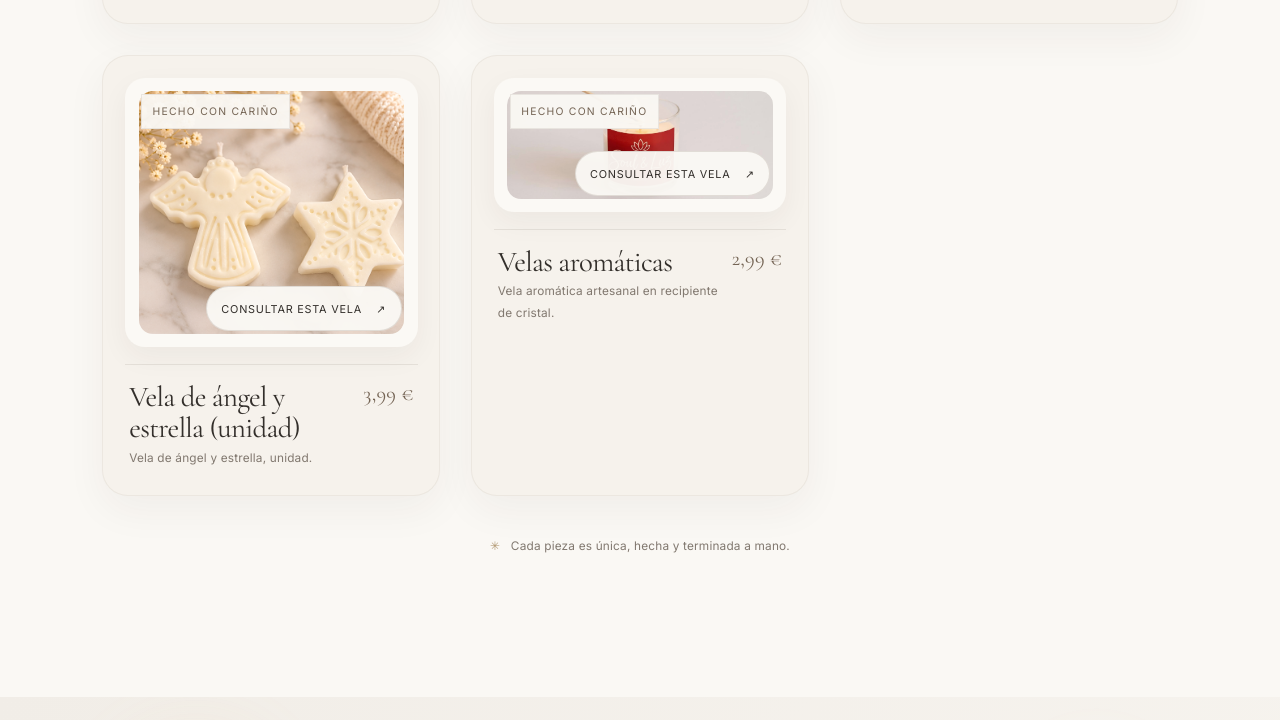
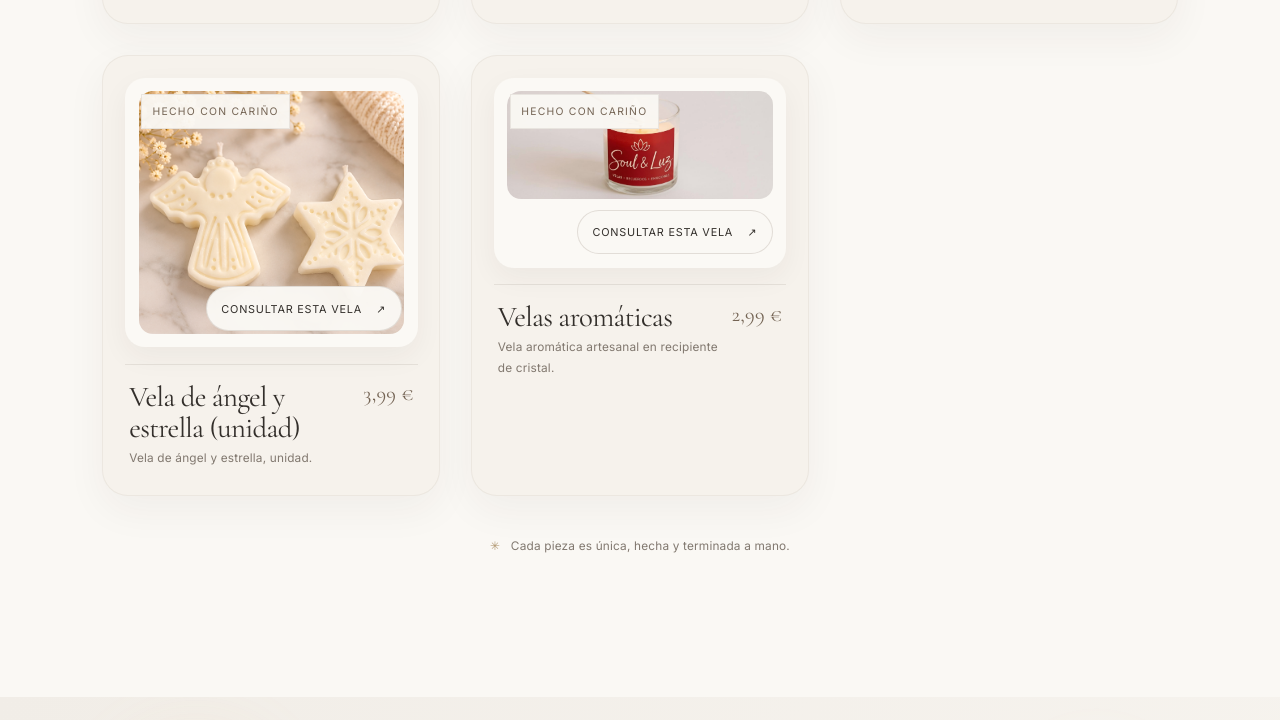
Before and after one commit to valeriacarvjal/soul-luz, a plain HTML site: page index.html in a window 1280 px wide. Shown: the part 2240-2960 px from the top of the page. Drawn offline with nearby package versions, Linux system fonts and the light colour scheme.

Commit message:
Improve buttons and typography design

```diff
--- a/index.html
+++ b/index.html
@@ -168,7 +168,7 @@
           </div>
         </article>
 
-        <article class="product-card reveal">
+        <article class="product-card product-card--aromatic reveal">
           <a class="product-card__image image-frame" aria-label="Consultar Velas aromáticas por WhatsApp" aria-disabled="true" tabindex="-1">
             <img src="./velas%20aromaticas.jpeg" alt="Vela aromática encendida en un recipiente de cristal con etiqueta Soul y Luz" loading="lazy">
             <span class="product-card__tag">Hecho con cariño</span>
--- a/style.css
+++ b/style.css
@@ -434,6 +434,19 @@ h2 {
 
 .product-card__image:hover img {
   transform: scale(1.05);
+}
+
+.product-card--aromatic .product-card__image {
+  overflow: visible;
+}
+
+.product-card--aromatic .product-card__quick {
+  position: relative;
+  right: auto;
+  bottom: auto;
+  width: max-content;
+  max-width: 100%;
+  margin: 0.7rem 0 0 auto;
 }
 
 .product-card__tag {
```
